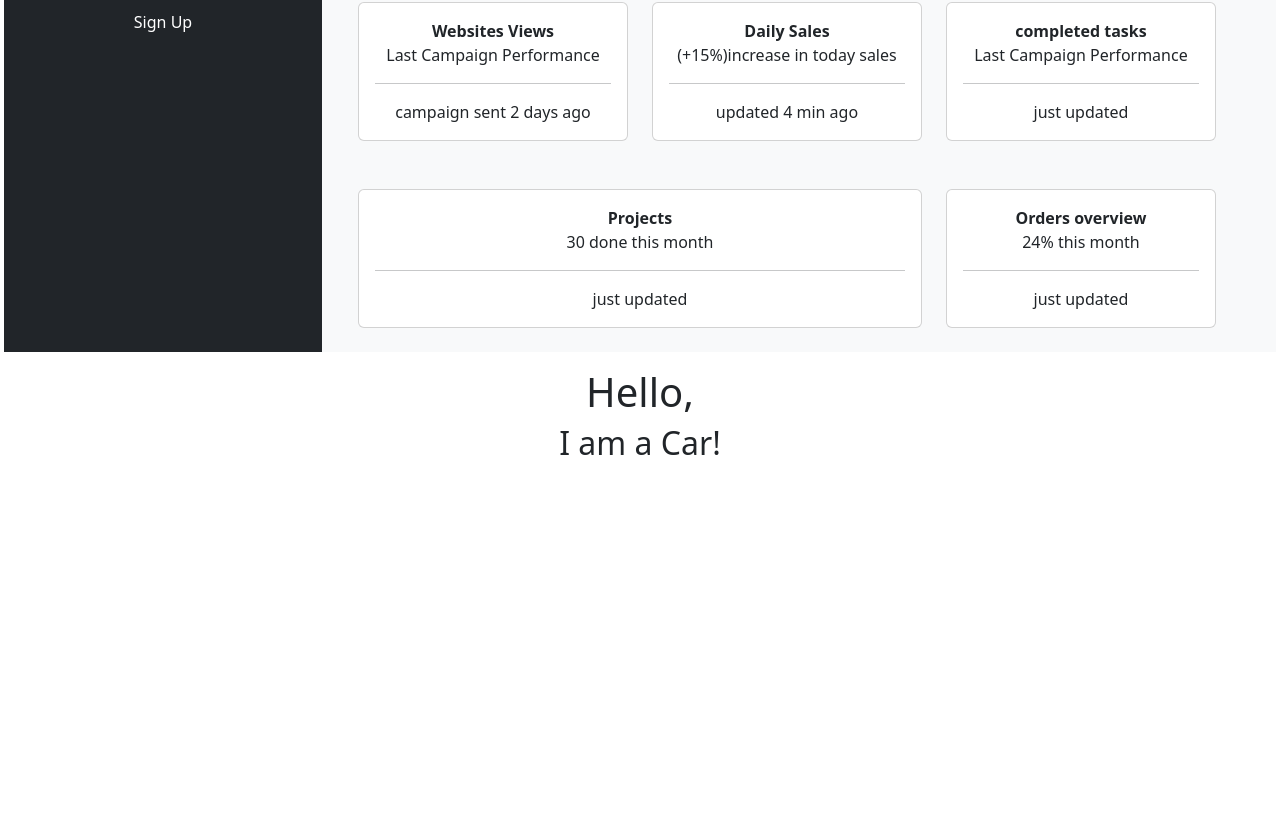
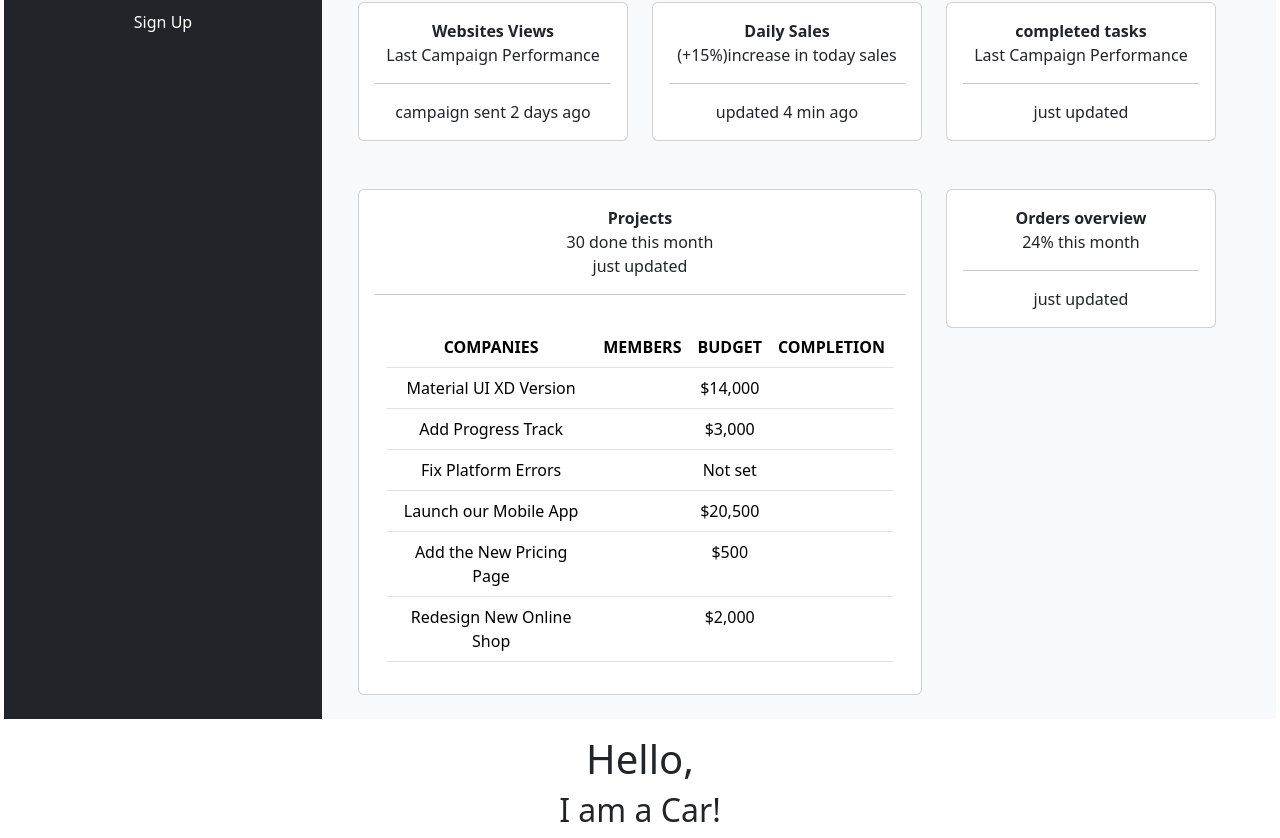
Before and after one commit to handrakantnb18/veracityProjects, a React (Create React App) app in the folder netflix/react-practice/: page / in a window 1280 px wide. Shown: the part 484-1322 px from the top of the page. Before the commit the page ends 955 px from the top, so only its background shows below. Built offline with nearby package versions, Linux system fonts and the light colour scheme.

Commit message:
+import"bootstrap/dist/js/bootstrap.bundle.min.js";

```diff
--- a/netflix/react-practice/src/components/Nav.js
+++ b/netflix/react-practice/src/components/Nav.js
@@ -3,13 +3,14 @@ import React from "react";
 import "../components/style.css";
 
 import"bootstrap/dist/css/bootstrap.min.css";
+import"bootstrap/dist/js/bootstrap.bundle.min.js";
 
 export function Nav() {
 
     return(
 
 
-        <nav className="container-fluid text-white p-3 ">
+        <nav className="container-fluid text-white p-3">
             <div className="row ">
 
                 <div className="col-3  bg-dark p-3 ">
@@ -82,7 +83,7 @@ export function Nav() {
                             <div className="card p-3">
                                 <h5>Followers</h5>
                                 <h4>+92</h4><hr />
-                                <span> Just updated</span>
+                                <span>Just updated</span>
                             </div>
                         </div>
 
@@ -91,7 +92,7 @@ export function Nav() {
                                         <div className="card p-3 h-100">
                                             <strong>Websites Views</strong>
                                             <span>Last Campaign Performance</span><hr />
-                                            <span> campaign sent 2 days ago</span>
+                                            <span>campaign sent 2 days ago</span>
                                         </div>
                                     </div>
 
@@ -99,7 +100,7 @@ export function Nav() {
                                         <div className="card p-3 h-100">
                                             <strong>Daily Sales</strong>
                                             <span>(+15%)increase in today sales</span><hr />
-                                            <span> updated 4 min ago</span>
+                                            <span>updated 4 min ago</span>
                                         </div>
                                     </div>
 
@@ -117,8 +118,62 @@ export function Nav() {
                                     <div className="col-8">
                                         <div className="card p-3 h-200">
                                             <strong>Projects</strong>
-                                            <span>30 done this month</span><hr />
-                                            <span>just updated</span>
+                                            <span>30 done this month</span>
+                                            <span>just updated</span><hr />
+
+                                            <div className="container mt-3">
+
+                                                <table className="table" data-bs-theme= "white">
+                                                    <thead>
+                                                        <tr>
+                                                            <th>COMPANIES</th>
+
+                                                            <th>MEMBERS</th>
+                                                            <th>BUDGET</th>
+                                                            <th>COMPLETION</th>
+                                                        </tr>
+                                                    </thead>
+                                                    <tbody>
+                                                        <tr>
+                                                            <td>Material UI XD Version</td>
+                                                            <td></td>
+                                                            <td>$14,000</td>
+                                                            <td></td>
+                                                        </tr>
+                                                        <tr>
+                                                            <td>Add Progress Track</td>
+                                                           <td></td>
+                                                            <td>$3,000</td>
+                                                            <td></td>
+                                                        </tr>
+                                                        <tr>
+                                                            <td>Fix Platform Errors</td>
+                                                            <td></td>
+                                                            <td>Not set</td>
+                                                            <td></td>
+                                                        </tr>
+                                                        <tr>
+                                                            <td>Launch our Mobile App</td>
+                                                            <td></td>
+                                                            <td>$20,500</td>
+                                                            <td></td>
+                                                        </tr>
+                                                        <tr>
+                                                            <td>Add the New Pricing Page</td>
+                                                            <td></td>
+                                                            <td>$500</td>
+                                                            <td></td>
+                                                        </tr>
+                                                        <tr>
+                                                            <td>Redesign New Online Shop</td>
+                                                            <td></td>
+                                                            <td>$2,000</td>
+                                                            <td></td>
+                                                        </tr>
+                                                    </tbody>
+                                                </table>
+                                            </div>
+
                                         </div>
                                     </div>
                                     <div className="col-4">
```
